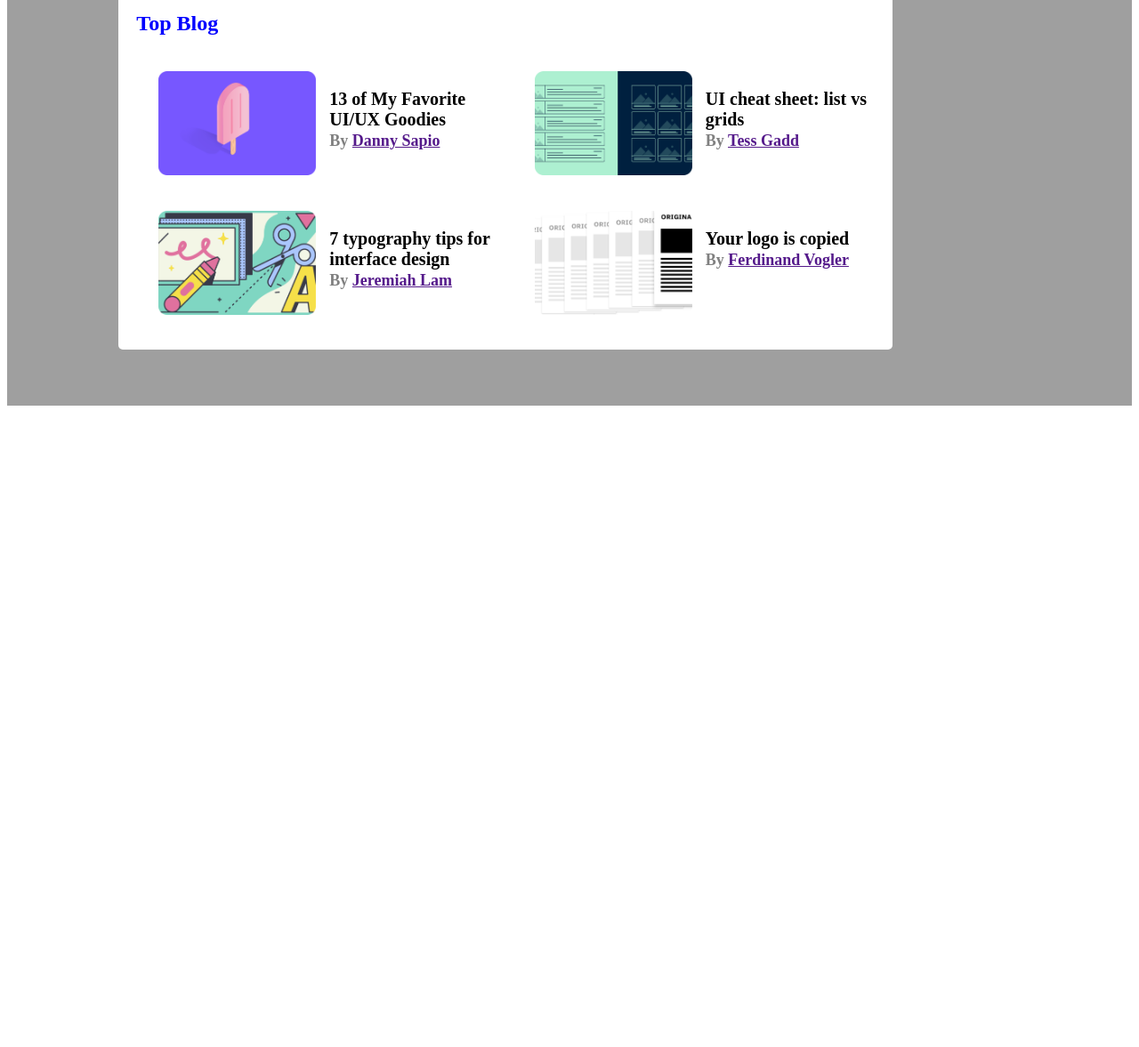
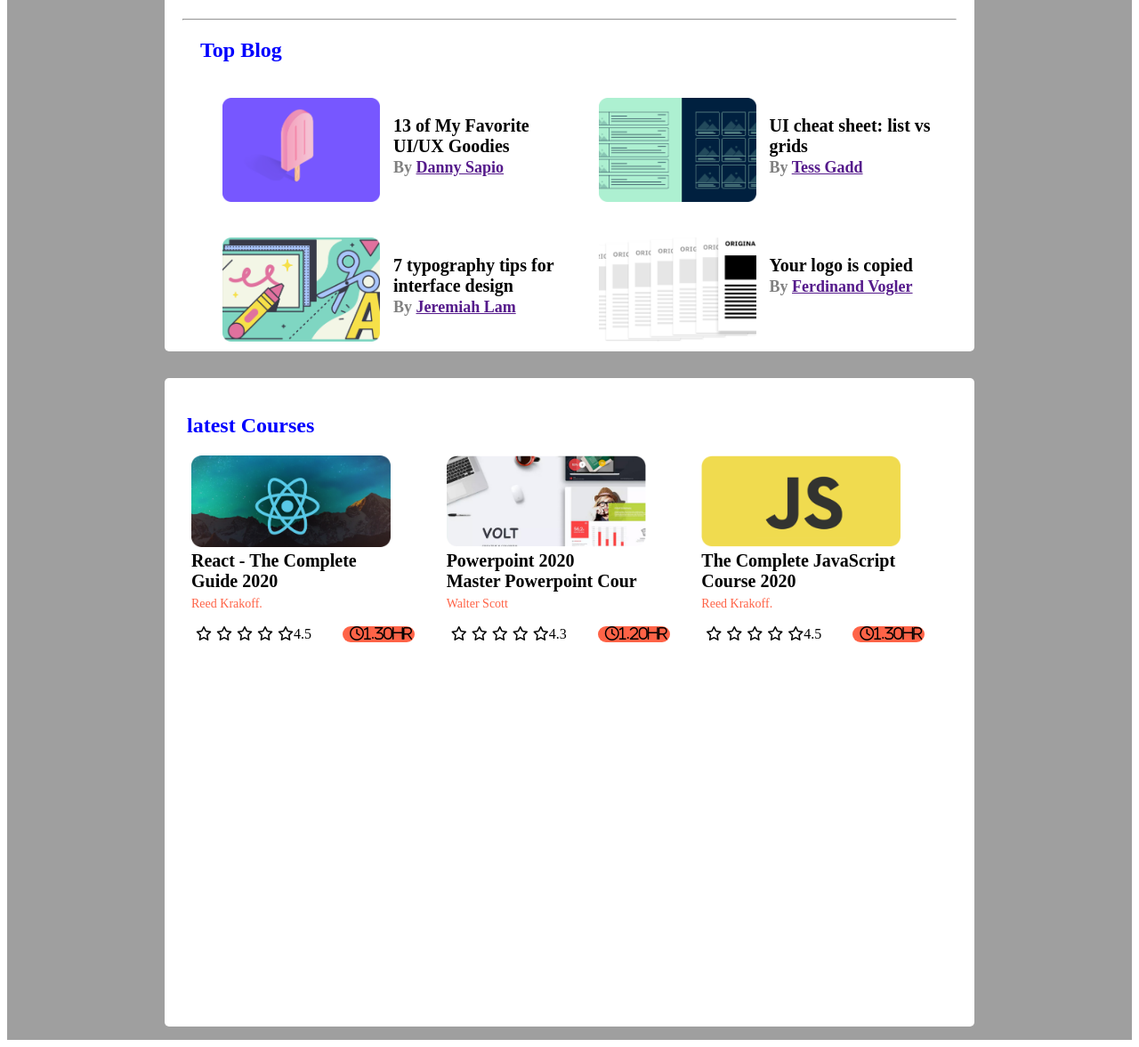
Before and after one commit to Nirnoy0/Leader-board, a plain HTML site: page index.html in a window 1280 px wide. Shown: the part 357-1534 px from the top of the page at 89% size. Before the commit the page ends 821 px from the top, so only its background shows below. Drawn offline with Linux system fonts and the light colour scheme.

Commit message:
final site

```diff
--- a/index.html
+++ b/index.html
@@ -47,7 +47,10 @@
                     <h2 class="players-name">Sakka</h2>
                 </div>
             </div>
+            <br>
+            <br>
             <hr>
+
             <h1 class="blog-title">Top Blog</h1>
             <div class="top-blogs">
             <div class="blogs">
@@ -108,13 +111,137 @@
         <!--
             --------- Courses
         -->
-        <section>
-            <h1>latest Courses</h1>
-            <div>
+        <section class="container">
+
+            <h1 class="first-Tittle">latest Courses</h1>
+
+            <div class="course-section">
+
+                <div>
+                    <img class="course-banner" src="courses/course-1.png" alt="">
+
+                    <article>
+                        React - The Complete <br> Guide 2020
+                        <br>
+                        <span class="instactor">
+                            Reed Krakoff.
+                        </span>
+                    </article>
+
+                    <div class="course-details">
+                        <div class="rating">
+                            <p>
+                                <i class="far fa-star"></i>
+                            </p>
+                            <p>
+                                <i class="far fa-star"></i>
+                            </p>
+                            <p>
+                                <i class="far fa-star"></i>
+                            </p>
+                            <p>
+                                <i class="far fa-star"></i>
+                            </p>
+                            <p>
+                                <i class="far fa-star"></i>
+                            </p>
+                            <p>
+                                4.5
+                            </p>
+                        </div>
+
+                        <p class="clock">
+                            <i class="far fa-clock">1.30hr</i>
+                        </p>
+
+                    </div>
+
+                </div>
+
+
+                <div>
+                    <img class="course-banner" src="courses/course-2.png" alt="">
+                    <article>
+                        Powerpoint 2020  <br> Master Powerpoint Cour
+                        <br>
+                        <span class="instactor">
+                            Walter Scott
+                        </span>
+                    </article>
+
+                    <div class="course-details">
+                        <div class="rating">
+                            <p>
+                                <i class="far fa-star"></i>
+                            </p>
+                            <p>
+                                <i class="far fa-star"></i>
+                            </p>
+                            <p>
+                                <i class="far fa-star"></i>
+                            </p>
+                            <p>
+                                <i class="far fa-star"></i>
+                            </p>
+                            <p>
+                                <i class="far fa-star"></i>
+                            </p>
+                            <p>
+                                4.3
+                            </p>
+                        </div>
+                        <p class="clock">
+                            <i class="far fa-clock">1.20hr</i>
+                        </p>
+                    </div>
+                </div>
+
+
+                <div>
+                    <img class="course-banner" src="courses/course-3.png" alt="">
+
+                    <article>
+                        The Complete JavaScript <br> Course 2020
+                        <br>
+                        <span class="instactor">
+                            Reed Krakoff.
+                        </span>
+                    </article>
+
+                    <div class="course-details">
+                        <div class="rating">
+                            <p>
+                                <i class="far fa-star"></i>
+                            </p>
+                            <p>
+                                <i class="far fa-star"></i>
+                            </p>
+                            <p>
+                                <i class="far fa-star"></i>
+                            </p>
+                            <p>
+                                <i class="far fa-star"></i>
+                            </p>
+                            <p>
+                                <i class="far fa-star"></i>
+                            </p>
+                            <p>
+                                4.5
+                            </p>
+                        </div>
+
+                        <p class="clock">
+                            <i class="far fa-clock">1.30hr</i>
+                        </p>
+
+                    </div>
+
+                </div>
 
             </div>
-        </section>
-    </main>
+
+        </sction>
+    </main
 
 </body>
 </html>
--- a/style.css
+++ b/style.css
@@ -13,13 +13,16 @@ body{
  */
  main{
      display: flex;
+     flex-direction: column;
      justify-content: center;
+     align-items:center;
      background-color: #9F9F9F;
- }
+}
 .container{
     width: 870px;
-    height: 679px;
-    margin: 5%;
+    height: 689px;
+    margin: 15px;
+    padding: 20px;
     background-color: #FFFFFF;
     border-radius: 5px;
 }
@@ -27,18 +30,19 @@ body{
     font-size: 24px;
     color: blue;
     font-weight: 700;
-    margin-left: 15px;
+    margin-left: 5px;
 }
 .profiles{
     display: grid;
     grid-template-columns: repeat(3,1fr);
 }
 .images{
+    width: 56px;
+    height: 56px;
     display: flex;
     flex-direction: row;
     padding: 20px;
-    width: 56px;
-    height: 56px;
+    margin: 8px;
 }
 .players-name{
     font-size: 18px;
@@ -55,7 +59,7 @@ body{
 .blog-title{
     font-size: 24;
     color: blue;
-    margin-top: 20px;
+    margin-top: 10px;
     margin-left: 20px;
     padding-top: 10px;
 }
@@ -76,3 +80,42 @@ span{
     color: grey;
     font-size: 18px;
 }
+/*
+--------- Course section
+ */
+.course-section{
+    display: grid;
+    grid-template-columns: repeat(3, 1fr);
+    margin-left: 10px;
+}
+.course-banner{
+    width: 224px;
+    height: 103px;
+}
+article{
+    font-size: 20px;
+    font-weight: 700;
+}
+.instactor{
+    color: tomato;
+    font-size: 14px;
+    font-weight: 400;
+}
+.course-details{
+    display: flex;
+    flex-direction: row;
+}
+.rating{
+    display: flex;
+    flex-direction: row;
+    margin-right: 35px;
+}
+.far{
+    padding-left: 5px;
+}
+.clock{
+    background-color: tomato;
+    border-radius: 10px;
+    padding-left: 3px;
+    padding-right: 3px;
+}
```
